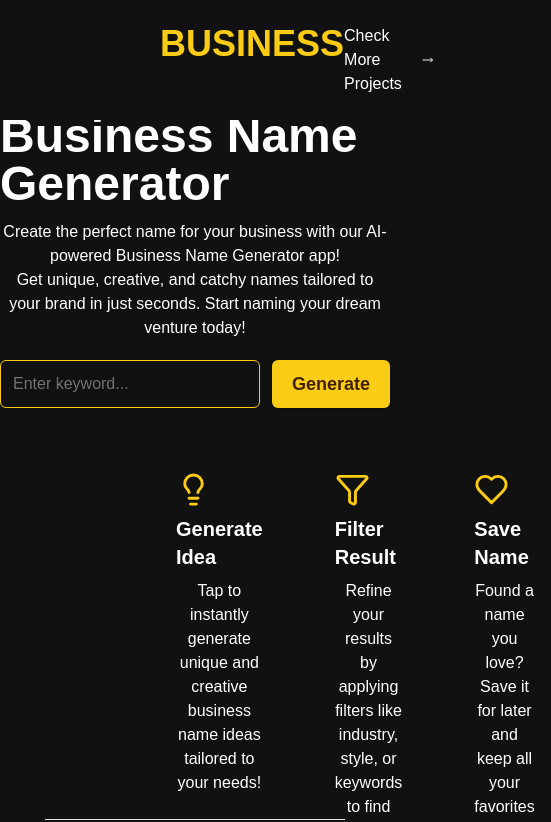
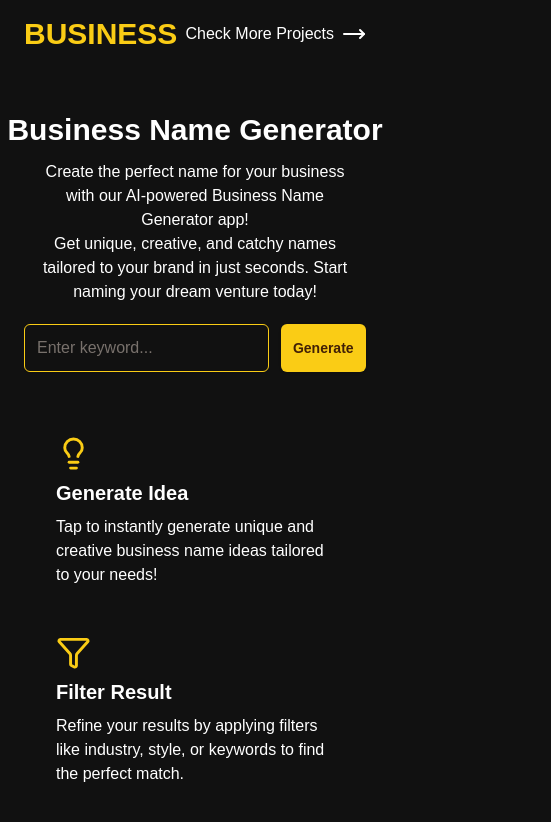
Before and after one commit to Vishesh-21/Business_Name_Generator, a Next.js app: page / in a window 390 px wide. Shown: the top 822 px of the page, 551 px wide, since content can reach past the window. Built offline with nearby package versions, Linux system fonts and the light colour scheme; a web font is replaced by a local one.

Commit message:
Make the app mobile responsive.

```diff
--- a/app/business-name/page.jsx
+++ b/app/business-name/page.jsx
@@ -96,17 +96,17 @@ const BusinessName = () => {
   };
 
   return (
-    <div className="px-20 text-white mb-8">
-      <h1 className="mt-24 text-center text-4xl font-semibold border-b pb-4">
+    <div className="md:px-20 px-4 text-white mb-8">
+      <h1 className="md:mt-20 mt-16 text-center text-2xl md:text-4xl font-semibold border-b pb-4">
         Business Name
       </h1>
 
-      <div className="flex justify-center items-start gap-10 mt-8">
-        <div className="w-[25%]">
+      <div className="flex md:flex-row flex-col justify-center md:items-start items-center gap-10 mt-8">
+        <div className="md:w-[25%] w-full">
           <Sidebar setRefresh={setRefresh} refresh={refresh} />
         </div>
-        <div id="namesSection" className="w-[75%] h-[120vh] overflow-auto">
-          <div className=" grid grid-cols-4 gap-5">
+        <div id="namesSection" className="md:w-[75%] h-[120vh] overflow-auto">
+          <div className="grid md:grid-cols-4 grid-cols-2 gap-5">
             {names &&
               names.length > 0 &&
               names.map((name, index) => (
--- a/app/page.jsx
+++ b/app/page.jsx
@@ -5,7 +5,7 @@ import React from 'react'
 
 export default function page(){
   return (
-    <div>
+    <div className='flex flex-col items-center justify-center md:px-40'>
       <HeroSection/>
       <Search/>
       <BottomBar/>
--- a/components/BottomBar.jsx
+++ b/components/BottomBar.jsx
@@ -4,11 +4,11 @@ import { Filter, Heart, Lightbulb } from "lucide-react";
 export const BottomBar = () => {
   return (
     <>
-      <div className="px-40 flex justify-between gap-10 mt-12 text-white">
+      <div className="flex flex-col px-10 md:px-0 md:flex-row justify-between md:gap-10 gap-4 mt-12 text-white">
         <div className="flex flex-col gap-2 md:items-center px-4 py-4 rounded-md hover:bg-gray-800 transition-all duration-200">
           <Lightbulb className="text-primary text-3xl" size={35} />
           <h1 className="text-xl font-semibold">Generate Idea</h1>
-          <p className="text-center">
+          <p className="md:text-center text-left">
             Tap to instantly generate unique and creative business name ideas
             tailored to your needs!
           </p>
@@ -16,7 +16,7 @@ export const BottomBar = () => {
         <div className="flex flex-col gap-2 md:items-center px-4 py-4 rounded-md hover:bg-gray-800 transition-all duration-200">
           <Filter className="text-primary text-3xl" size={35} />
           <h1 className="text-xl font-semibold">Filter Result</h1>
-          <p className="text-center">
+          <p className="md:text-center text-left">
             Refine your results by applying filters like industry, style, or
             keywords to find the perfect match.
           </p>
@@ -24,16 +24,16 @@ export const BottomBar = () => {
         <div className="flex flex-col gap-2 md:items-center px-4 py-4 rounded-md hover:bg-gray-800 transition-all duration-200">
           <Heart className="text-primary text-3xl" size={35} />
           <h1 className="text-xl font-semibold">Save Name</h1>
-          <p className="text-center">
+          <p className="md:text-center text-left">
             Found a name you love? Save it for later and keep all your favorites
             in one place!
           </p>
         </div>
       </div>
-      <div className="fixed w-full bottom-0 left-0">
-        <hr className="w-[77%] mt-5 mx-auto" />
+      <div className="w-full md:fixed bottom-0">
+        <hr className="md:w-[100%] mt-5 mx-auto" />
         <footer className="text-white text-center text-gray-500">
-        &copy; {new Date().getFullYear()}{" "} | All rights are reserved.
+          <h1 className="mt-3">&copy; {new Date().getFullYear()}{" "} | All rights are reserved.</h1>
         </footer>
       </div>
     </>
--- a/components/DomainStatus.jsx
+++ b/components/DomainStatus.jsx
@@ -50,7 +50,10 @@ export const DomainStatus = ({ open, setOpen, domain }) => {
             <p className="text-center">
               <DotLoader />
             </p>
-          ) : domainStatus && domainStatus === "AVAILABLE" ? (
+          ) : (
+            <div>
+              <p className="my-2 text-center">Domain Availability for <b>{domain}</b></p>
+              {domainStatus && domainStatus === "AVAILABLE" ? (
                 <div
                   className="flex justify-center animate-statusAvailable"
                   style={{ opacity: domainStatus === "AVAILABLE" ? 1 : 0 }}
@@ -69,6 +72,8 @@ export const DomainStatus = ({ open, setOpen, domain }) => {
                   </span>
                 </div>
               )}
+            </div>
+          )}
         </DialogHeader>
       </DialogContent>
     </Dialog>
--- a/components/HeroSection.jsx
+++ b/components/HeroSection.jsx
@@ -3,8 +3,14 @@ import React from 'react'
 const HeroSection = () => {
   return (
     <div className='w-full text-white h-full mt-28 justify-center flex flex-col items-center gap-3'>
-        <h1 className='text-5xl font-semibold'>Business Name Generator</h1>
-        <p className='text-center'>Create the perfect name for your business with our AI-powered Business Name Generator app! <br/> Get unique, creative, and catchy names tailored to your brand in just seconds. Start naming your dream venture today!</p>
+      <h1 className='text-3xl sm:text-5xl font-semibold text-center'>
+        Business Name Generator
+      </h1>
+      <p className='text-center text-md px-10'>
+        Create the perfect name for your business with our AI-powered Business Name Generator app! <br/>
+        Get unique, creative, and catchy names tailored to your brand in just seconds.
+        Start naming your dream venture today!
+      </p>
     </div>
   )
 }
--- a/components/QueryDialoge.jsx
+++ b/components/QueryDialoge.jsx
@@ -135,6 +135,7 @@ export const QueryDialoge = ({ open, setOpen }) => {
                 placeholder="Enter description"
                 className="text-md border-[1px] border-gray-300 rounded px-2 py-1 h-24 resize-none outline-none focus:ring-[1px] focus:ring-black"
                 name="description"
+                value={query?.description}
               ></textarea>
               <Button
                 onClick={handleGenerate}
--- a/components/Search.jsx
+++ b/components/Search.jsx
@@ -7,30 +7,40 @@ import { QueryDialoge } from './QueryDialoge'
 import { useQueryContext } from '@/context/BusinessNameContext'
 
 export const Search = () => {
-  const {query,updateQuery} = useQueryContext();
-  const [keyword,setKeyword] = useState("");
-  const [open,setOpen] = useState(false);
+  const { query, updateQuery } = useQueryContext();
+  const [keyword, setKeyword] = useState("");
+  const [open, setOpen] = useState(false);
 
   const handleKeyWord = (e) => {
     setKeyword(e.target.value);
   }
 
   const showQueryModel = () => {
-    if(!keyword){
-      return toast({title :'Failed to generate name...',description : 'Please enter keyword to generate name.'});
+    if (!keyword) {
+      return toast({ title: 'Failed to generate name...', description: 'Please enter keyword to generate name.' });
     }
-    updateQuery({keyword});
+    updateQuery({ keyword });
     setOpen(!open);
     setKeyword("");
   }
 
   return (
-    <div className='w-full flex justify-center items-center pt-5'>
-        <div className='w-[560px] flex gap-3 items-center'>
-            <Input placeholder='Enter keyword...' className='h-12 text-white md:text-lg text-primary border-primary' onChange={handleKeyWord} value={keyword}/>
-            <Button onClick={showQueryModel} className='h-12 text-lg font-bold px-5'>Generate</Button>
-        </div>
-        <QueryDialoge open={open} setOpen={setOpen}/>
+    <div className='w-full flex justify-center items-center pt-5 px-6 sm:px-12'>
+      <div className='w-full max-w-md flex gap-3 items-center'>
+        <Input
+          placeholder='Enter keyword...'
+          className='h-12 text-white md:text-lg text-primary border-primary w-full'
+          onChange={handleKeyWord}
+          value={keyword}
+        />
+        <Button
+          onClick={showQueryModel}
+          className='h-12 text-sm sm:text-lg font-bold w-[25%] sm:w-auto'
+        >
+          Generate
+        </Button>
+      </div>
+      <QueryDialoge open={open} setOpen={setOpen} />
     </div>
   )
 }
--- a/components/Sidebar.jsx
+++ b/components/Sidebar.jsx
@@ -8,7 +8,7 @@ import { Label } from "./ui/label";
 import { Button } from "./ui/button";
 import { Input } from "./ui/input";
 
-export const Sidebar = ({setRefresh,refresh}) => {
+export const Sidebar = ({ setRefresh, refresh }) => {
   const { query, updateQuery } = useQueryContext();
 
   const handleNameStyle = (nameStyle) => {
@@ -30,6 +30,7 @@ export const Sidebar = ({setRefresh,refresh}) => {
   return (
     <Card className="bg-transparent text-white py-4 rounded-sm">
       <CardContent>
+        <div className="flex md:flex-col justify-between items-start flex-row">
           <div>
             <h2 className="text-xl font-semibold mb-2">Name style</h2>
             <RadioGroup
@@ -42,7 +43,10 @@ export const Sidebar = ({setRefresh,refresh}) => {
                   key={`nameStyle${item.id}`}
                   className="flex gap-3 items-center duration-300 cursor-pointer"
                 >
-                <RadioGroupItem value={item.name} id={`nameStyle${item.id}`} />
+                  <RadioGroupItem
+                    value={item.name}
+                    id={`nameStyle${item.id}`}
+                  />
                   <div>
                     <h1 className="text-md font-semibold">{item.name}</h1>
                   </div>
@@ -62,7 +66,10 @@ export const Sidebar = ({setRefresh,refresh}) => {
                   key={`randomness${item.id}`}
                   className="flex gap-3 items-center duration-300 cursor-pointer"
                 >
-                <RadioGroupItem value={item.name} id={`randomness${item.id}`} />
+                  <RadioGroupItem
+                    value={item.name}
+                    id={`randomness${item.id}`}
+                  />
                   <div>
                     <h1 className="text-md font-semibold">{item.name}</h1>
                   </div>
@@ -70,7 +77,7 @@ export const Sidebar = ({setRefresh,refresh}) => {
               ))}
             </RadioGroup>
           </div>
-
+        </div>
         <div className="mt-5">
           <div className="flex flex-col gap-2">
             <Label className="text-md">Keyword</Label>
--- a/components/TopBar.jsx
+++ b/components/TopBar.jsx
@@ -3,16 +3,15 @@ import Link from 'next/link'
 import React from 'react'
 
 export const TopBar = () => {
-
   return (
-    <div className='w-full fixed top-0 left-0 bg-bodyColor flex justify-between px-40 py-6'>
-        <Link href='/'>
-            <h1 className='text-4xl uppercase font-bold text-primary'>business</h1>
-        </Link>
-        <Link href={'https://github.com/Vishesh-21'} target='_blank' className='text-white flex gap-2 hover:underline hover:text-primary transition-all duration-200 items-center'>
-            Check More Projects
-            <MoveRight/>
-        </Link>
+    <div className='w-full fixed top-0 left-0 bg-bodyColor flex justify-between px-6 py-4 md:px-40 md:py-6'>
+      <Link href='/'>
+        <h1 className='text-3xl md:text-4xl uppercase font-bold text-primary'>business</h1>
+      </Link>
+      <Link href={'https://github.com/Vishesh-21'} target='_blank' className='text-white flex gap-2 hover:underline hover:text-primary transition-all duration-200 items-center'>
+        Check More Projects
+        <MoveRight />
+      </Link>
     </div>
   )
 }
```
Lines whose indentation alone changed are shown as unchanged.
